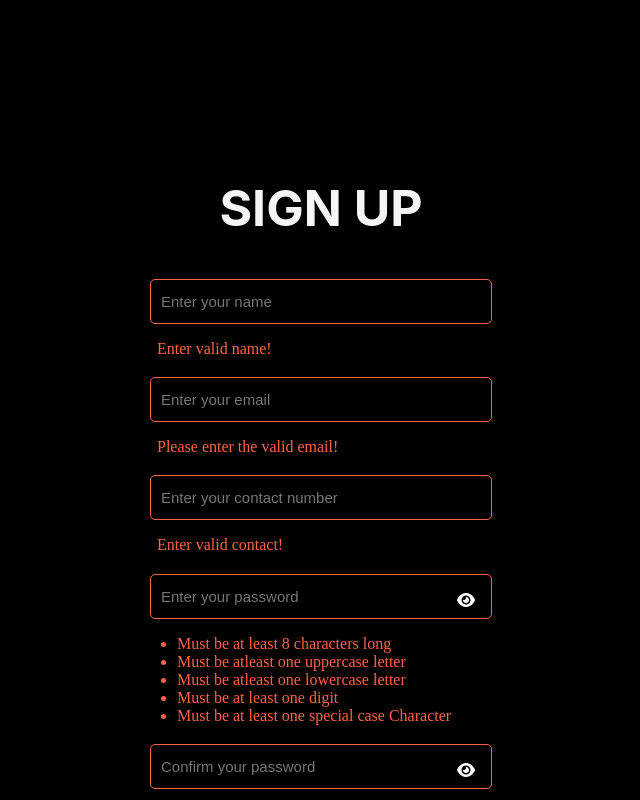
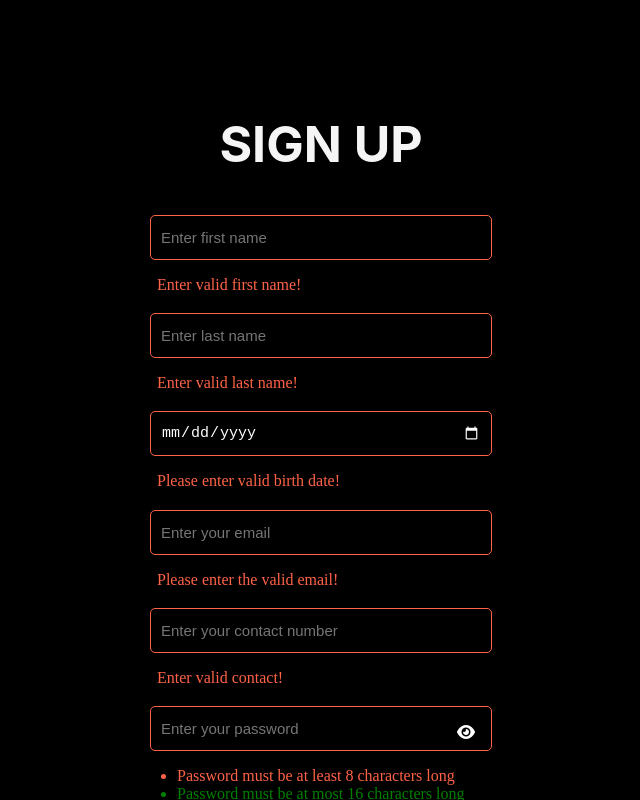
Before and after one commit to Sahil26299/BlogsPageUsingJavascript, a plain HTML site: page index.html in a window 1280 px wide. Both pictures are taken after a click on the button "Sign Up". Shown: the top 800 px of the page, without its empty margins (319-959 px from the left). Drawn offline with Linux system fonts and the light colour scheme.

Commit message:
Almost done with validations

```diff
--- a/index.html
+++ b/index.html
@@ -15,12 +15,20 @@
     <section id="sect1">
         <h1 id="sect1_h1">SIGN UP</h1>
         <form method="get">
+            <div id="inp-0">
+                <input id="fname" type="text" name="first_name" placeholder="Enter first name" onkeyup="displayErrorfName()" autocomplete="off">
+                <p id="show_fname_error"></p>
+            </div>
+            <div id="inp-0">
+                <input id="lname" type="text" name="last_name" placeholder="Enter last name" onkeyup="displayErrorlName()" autocomplete="off">
+                <p id="show_lname_error"></p>
+            </div>
             <div id="inp-1">
-                <input id="name" type="text" name="full_name" placeholder="Enter your name" onkeyup="displayErrorName()" autocomplete="off">
-                <p id="show_name_error"></p>
+                <input id="birthDateInput" type="date" name="dateOfBirth" placeholder="Enter your birth date" onchange="displayErrorBirthDate()" autocomplete="off">
+                <p id="show_dob_error"></p>
             </div>
             <div id="inp-2">
-                <input id="email" type="email" name="email_id" placeholder="Enter your email" onkeyup="isEmailValid()" autocomplete="off">
+                <input id="email" type="text" name="email_id" placeholder="Enter your email" onkeyup="isEmailValid()" autocomplete="off">
                 <p id="show_email_error"></p>
             </div>
             <div id="inp-3">
@@ -31,11 +39,13 @@
                 <input id="password" type="password" name="password" placeholder="Enter your password" onkeyup="displayPasswordError()" autocomplete="off">
                 <p id="show_password_error">
                     <ul id="ul">
-                        <li id='list_item1' style="color: tomato;">Must be at least 8 characters long</li>
-                        <li id='list_item2' style="color: tomato;">Must be atleast one uppercase letter</li>
-                        <li id='list_item3' style="color: tomato;">Must be atleast one lowercase letter</li>
-                        <li id='list_item4' style="color: tomato;">Must be at least one digit</li>
-                        <li id='list_item5' style="color: tomato;">Must be at least one special case Character</li>
+                        <li id='list_item1' style="color: tomato;">Password must be at least 8 characters long</li>
+                        <li id='list_item7' style="color: tomato;">Password must be at most 16 characters long</li>
+                        <li id='list_item2' style="color: tomato;">Password must be atleast one uppercase letter</li>
+                        <li id='list_item3' style="color: tomato;">Password must be atleast one lowercase letter</li>
+                        <li id='list_item4' style="color: tomato;">Password must be at least one digit</li>
+                        <li id='list_item5' style="color: tomato;">Password must be at least one special case Character</li>
+                        <li id='list_item6' style="color: tomato;">Password must not contain any blank space</li>
                     </ul>
                 </p>
                 <i class="fas fa-eye" style="color: white; position:absolute; top:18px; right:30px;" onclick="showPassword()"></i>
--- a/logic.js
+++ b/logic.js
@@ -1,32 +1,68 @@
 
 var userData = JSON.parse(localStorage.getItem("users")) !== null ? JSON.parse(localStorage.getItem("users")) : [];
 var username = "";
+var userlname = "";
 var email = "";
 var number = "";
 var password = "";
+var birthDate = "";
 
-
-function displayErrorName() {
-    username = document.getElementById('name').value;
-    var blank_space = /\s/g;
+function displayErrorfName() {
+    username = document.getElementById('fname').value;
+    var blank_space = /\s/;
     var begining_regexp = /\b[0-9]/;
     var num = /[0-9]{4,}/;                          // numbers included(atmost 3 digits) but not at first place.
     var spl_char = /[\!\@\#\$\%\£\^\&\*\)\(\+\=\<\>\{\}\,\/\\\?\[\]\:\;\'\"\|\~\`\-\_\.]/g;
-    if (username.length > 0 && !username.match(num) && !username.match(blank_space) && !username.match(spl_char) && !username.match(begining_regexp)) {
-        document.getElementById('show_name_error').innerHTML = '';
-        document.getElementById('name').style.border = '1px solid green';
+    if (username.length > 0 && username.length < 12 && !username.match(num) && !username.match(blank_space) && !username.match(spl_char) && !username.match(begining_regexp)) {
+        document.getElementById('show_fname_error').innerHTML = '';
+        document.getElementById('fname').style.border = '1px solid green';
         return true;
     }
     else {
-        document.getElementById('show_name_error').innerHTML = 'Enter valid name!';
-        document.getElementById('name').style.border = '1px solid tomato';
+        document.getElementById('show_fname_error').innerHTML = 'Enter valid first name!';
+        document.getElementById('fname').style.border = '1px solid tomato';
         return false;
+    }
+}
+
+function displayErrorlName() {
+    userlname = document.getElementById('lname').value;
+    var blank_space = /\s/;
+    var begining_regexp = /\b[0-9]/;
+    var num = /[0-9]{4,}/;                          // numbers included(atmost 3 digits) but not at first place.
+    var spl_char = /[\!\@\#\$\%\£\^\&\*\)\(\+\=\<\>\{\}\,\/\\\?\[\]\:\;\'\"\|\~\`\-\_\.]/g;
+    if (userlname.length > 0 && userlname.length > 0 && !userlname.match(num) && !userlname.match(blank_space) && !userlname.match(spl_char) && !userlname.match(begining_regexp)) {
+        document.getElementById('show_lname_error').innerHTML = '';
+        document.getElementById('lname').style.border = '1px solid green';
+        return true;
+    }
+    else {
+        document.getElementById('show_lname_error').innerHTML = 'Enter valid last name!';
+        document.getElementById('lname').style.border = '1px solid tomato';
+        return false;
+    }
+}
+
+function displayErrorBirthDate(){
+    birthDate = document.getElementById('birthDateInput').value;
+    var fullBirthDate = new Date(birthDate);
+    var currentDate = new Date();
+    if(currentDate.getFullYear() - fullBirthDate.getFullYear() > 100 || currentDate.getFullYear() - fullBirthDate.getFullYear() < 18 || currentDate<fullBirthDate || birthDate == ''){
+        document.getElementById('show_dob_error').innerHTML = 'Please enter valid birth date!';
+        document.getElementById('birthDateInput').style.border = '1px solid tomato';
+        return false;
+    }
+    else{
+        document.getElementById('show_dob_error').innerHTML = '';
+        document.getElementById('birthDateInput').style.border = '1px solid green';
+        return true;
     }
 }
 
 function isEmailValid() {
     email = document.getElementById('email').value.toLowerCase();
-    if (isValidationEmail(email)) {
+    var blank = /\s/;
+    if (isValidationEmail(email) && !email.match(blank)) {
         for(i=0; i<userData.length; i++){
             if(userData[i].Email != email){
                 document.getElementById('show_email_error').innerHTML = '';
@@ -50,30 +86,41 @@ function isEmailValid() {
 }
 function isValidationEmail(email) {
     //const re = /^(([^<>()[\]\\.,;:\s@"]+(\.[^<>()[\]\\.,;:\s@"]+)*)|(".+"))@((\[[0-9]{1,3}\.[0-9]{1,3}\.[0-9]{1,3}\.[0-9]{1,3}\])|(([a-zA-Z\-0-9]+\.)+[a-zA-Z]{2,}))$/;
-    const re = /^([a-zA-Z0-9_\.\-])+\@(([a-zA-Z0-9\-])+\.)([a-z]{2,4})(.[a-z]{2,3})?$/;
-    const beg_num = /\b[0-9]/;
+    // const re = /^([a-zA-Z0-9_\.\-])+\@(([a-zA-Z0-9\-])+\.)([a-z]{2,4})(.[a-z]{2,3})?$/;
+    const re = /^\w+([\.-]?\w+)*@((\[[0-9]{1,3}\.[0-9]{1,3}\.[0-9]{1,3}\.[0-9]{1,3}])|(([a-zA-Z\-0-9]+\.){1,2}[a-zA-Z]{2,3}))$/
+    const beg_spl = /^[0-9\!\@\#\$\%\£\^\&\*\)\(\+\=\<\>\{\}\,\/\\\?\[\]\:\;\'\"\|\~\`\-\_\.]/;
+    // const space = /\s/;
     //email name can contain number but should not start with number, number and - can come betn @ and .
-    //numbers cannot appear after . symbol. After . one extension is compulsory and second extension likein or org is optional.
+    //numbers cannot appear after . symbol. After . one extension is compulsory and second extension like in or org is optional.
     // After that no . are allowed
     if (email === "" || email === "undefined") {
         return false;
     }
-    return (re.test(String(email).toLowerCase()) && !beg_num.test(String(email).toLowerCase()));
+    // return (re.test(String(email).toLowerCase()) && !beg_num.test(String(email).toLowerCase()));
+    return (email.match(re) && !email.match(beg_spl));
+    //  && email.match(space));
 }
 
 function phoneNumberError() {
     number = document.getElementById('contact').value;
-    var reg = /\b[0]{2,}/;
-    if (number.toString().length !== 10 || number.match(reg)) {
+    var reg = /[7-9][0-9]{9}/g;
+    // var beginning = /\b\-/;
+    //should not accept mobile number starting with 0-6 digits.
+    if (number.toString().length >= 10 && number.match(reg) && number.toString().length <= 13) {
+        document.getElementById('show_contact_error').innerHTML = '';
+        document.getElementById('contact').style.border = '1px solid green';
+        return true;
+    }
+    // else if(number.match(beginning)){
+    //     document.getElementById('show_contact_error').innerHTML = 'Enter valid contact!';
+    //     document.getElementById('contact').style.border = '1px solid tomato';
+    //     return false;
+    // }
+    else {
         document.getElementById('show_contact_error').innerHTML = 'Enter valid contact!';
         document.getElementById('contact').style.border = '1px solid tomato';
         return false;
     }
-    else {
-        document.getElementById('show_contact_error').innerHTML = '';
-        document.getElementById('contact').style.border = '1px solid green';
-        return true;
-    } 0.
 
 }
 
@@ -85,6 +132,7 @@ function displayPasswordError() {
     var upper = /[A-Z]/g;
     var lower = /[a-z]/g;
     var digit = /[0-9]/g;
+    var blank_space = /\s/g;
     var spl_char = /[\!\@\#\$\%\^\&\*\)\(\+\=\.\<\>\{\}\,\/\\\?\[\]\:\;\'\"\|\~\`\_\-]/g;
     // let characters = upper.concat(lower, digit, spl_char);
     if (password.match(upper)) {
@@ -102,7 +150,15 @@ function displayPasswordError() {
     if (password.length >= 8) {
         document.getElementById('list_item1').style.color = 'green';
     } else { document.getElementById('list_item1').style.color = 'tomato'; }
-    if (password.match(upper) && password.match(lower) && password.match(digit) && password.match(spl_char) && password.length >= 8) {
+    if (password.length <= 16) {
+        document.getElementById('list_item7').style.color = 'green';
+    } else { document.getElementById('list_item7').style.color = 'tomato'; }
+    if(password.match(blank_space)){
+        document.getElementById('list_item6').style.color = 'tomato';
+    }else{
+        document.getElementById('list_item6').style.color = 'green';
+    }
+    if (password.match(upper) && password.match(lower) && password.match(digit) && password.match(spl_char) && password.length >= 8 && password.length <= 16 && !password.match(blank_space)) {
         document.getElementById('ul').style.display = 'none';
         document.getElementById('password').style.border = '1px solid green';
         return true;
@@ -153,10 +209,12 @@ function showConfirmPassword(){
 
 
 var x = Math.floor(Math.random()*(1000000-100000)+100000);
+
 //---------------------Register Page Validations---------------------//
+
 function validateAll() {
-    if (displayErrorName() && isEmailValid() && phoneNumberError() && displayPasswordError() && displayConfirmPasswordError()) {
-        userData.push({ Name: username, Email: email, Number: number, Password: password, UniqueID: x});
+    if (displayErrorfName() && displayErrorlName() && displayErrorBirthDate() && isEmailValid() && phoneNumberError() && displayPasswordError() && displayConfirmPasswordError()) {
+        userData.push({ Name: username+" "+userlname, DateOfBirth: birthDate, Email: email, Number: number, Password: password, UniqueID: x});
         localStorage.setItem("users", JSON.stringify(userData));
         document.getElementById('spinner').style.display = "block";
         document.getElementById("snackbar").innerHTML = "Registered Successfully!"
@@ -171,6 +229,8 @@ function validateAll() {
         }, 3000);
     }
     else {
+        displayErrorlName();
+        displayErrorBirthDate();
         isEmailValid();
         phoneNumberError();
         displayPasswordError();
@@ -207,8 +267,9 @@ function displayLoginPasswordError() {
 }
 
 function isLoginEmailValid() {
+    var blank = /\s/;
     emailLogin = document.getElementById('emaillogin').value.toLowerCase();
-    if (isValidationEmail(emailLogin)) {
+    if (isValidationEmail(emailLogin) && !emailLogin.match(blank)) {
         document.getElementById('show_email_error').innerHTML = '';
         document.getElementById('emaillogin').style.border = '1px solid white';
         return true;
@@ -350,6 +411,7 @@ function displayResetPasswordError() {
     var upper = /[A-Z]/g;
     var lower = /[a-z]/g;
     var digit = /[0-9]/g;
+    var blank_space = /\s/g;
     var spl_char = /[\!\@\#\$\%\^\&\*\)\(\+\=\.\<\>\{\}\,\/\\\?\[\]\:\;\'\"\|\~\`\_\-]/g;
     // let characters = upper.concat(lower, digit, spl_char);
     if (newPassword.match(upper)) {
@@ -367,7 +429,13 @@ function displayResetPasswordError() {
     if (newPassword.length >= 8) {
         document.getElementById('list_item1').style.color = 'green';
     } else { document.getElementById('list_item1').style.color = 'tomato'; }
-    if (newPassword.match(upper) && newPassword.match(lower) && newPassword.match(digit) && newPassword.match(spl_char) && newPassword.length >= 8) {
+    if (newPassword.length <= 16) {
+        document.getElementById('list_item7').style.color = 'green';
+    } else { document.getElementById('list_item7').style.color = 'tomato'; }
+    if (newPassword.match(blank_space)) {
+        document.getElementById('list_item6').style.color = 'tomato';
+    } else { document.getElementById('list_item6').style.color = 'green'; }
+    if (newPassword.match(upper) && newPassword.match(lower) && newPassword.match(digit) && newPassword.match(spl_char) && newPassword.length >= 8 && newPassword.length <= 16 && !newPassword.match(blank_space)) {
         document.getElementById('ul').style.display = 'none';
         document.getElementById('passwordReset').style.border = '1px solid green';
         return true;
--- a/style.css
+++ b/style.css
@@ -2,7 +2,7 @@ body{
     background-color: black;
 }
 #sect1{
-    padding: 10vw 35vw;
+    padding: 5vw 35vw;
     text-align: center;
 }
 #sect1_h1{
@@ -23,10 +23,13 @@ input{
     color: white;
     font-size: 15px;
 }
+#birthDateInput{
+    color-scheme: dark;
+}
 input::placeholder{
     font-size: 15px;
 }
-#inp-1,#inp-2, #inp-3, #inp-4, #inp-5{
+#inp-0, #inp-1,#inp-2, #inp-3, #inp-4, #inp-5{
     margin-bottom: 1.5vw;
     position: relative;
 }
@@ -132,7 +135,7 @@ input::placeholder{
     to {bottom: 0; opacity: 0;}
   }
 
-#show_name_error, #show_email_error, #show_contact_error, #show_password_error{
+#show_fname_error, #show_lname_error, #show_dob_error, #show_email_error, #show_contact_error, #show_password_error{
     padding-left: 20px;
     font-size: 16px;
     text-align: left;
```
Also changed, not shown: forgotPassword.html (+7 -5 lines), signin.html (+1 -1 lines).
